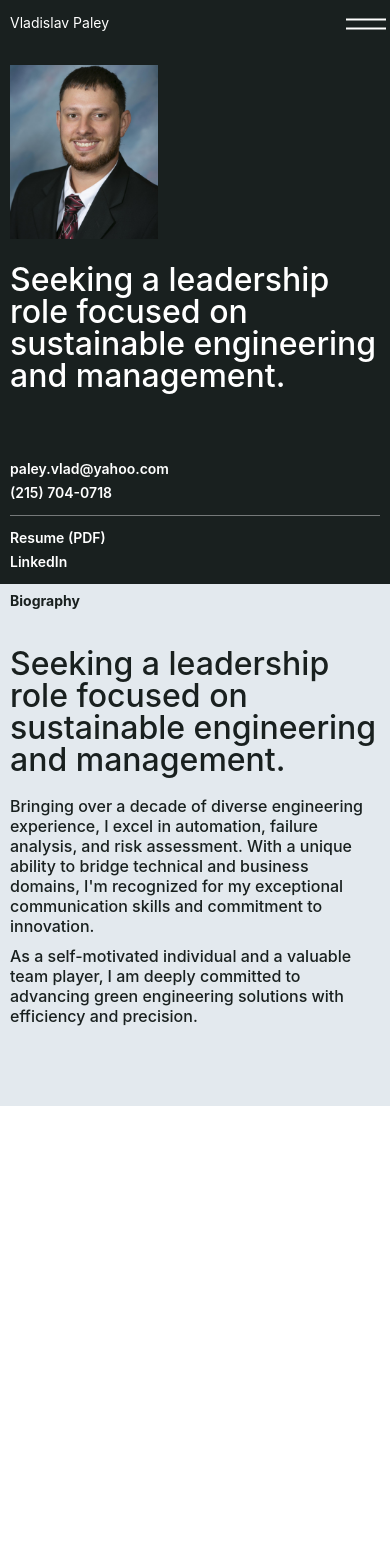
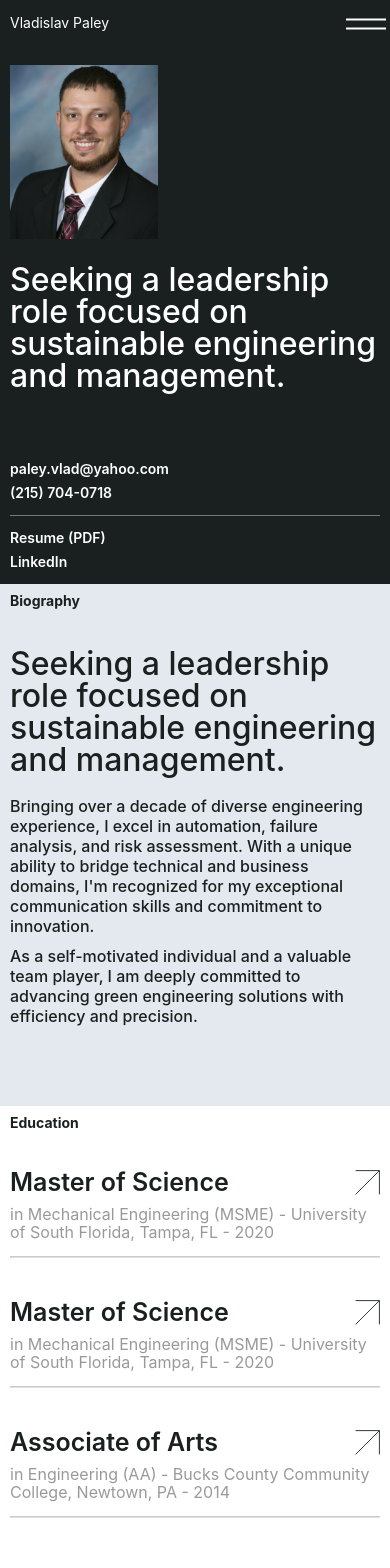
Before and after one commit to pishchela/resume-website, an Angular app: page / in a window 390 px wide. Shown: the top 1568 px of the page. Before the commit the page ends 1106 px from the top, so only its background shows below. Built offline with nearby package versions, Linux system fonts and the light colour scheme.

Commit message:
accordion sections mobile done

```diff
--- a/src/app/app.component.html
+++ b/src/app/app.component.html
@@ -26,26 +26,32 @@
   </section>
 
   <!---TODO: use here new control flow 'for' --->
-<!--  <section *ngFor="let section of data.sections"-->
-<!--           id="{{section.title}}">-->
-<!--    <resume-section-container [backgroundColor]="section.backgroundColor">-->
-<!--      <ng-container slot="header">{{section.title}}</ng-container>-->
-<!--      <div class="resume__section_content">-->
-<!--        <div class="resume__section_content__item"-->
-<!--             *ngFor="let item of section.content">-->
-<!--          <resume-accordion>-->
-<!--            <resume-accordion-header slot="header"-->
-<!--                                     [subheader]="item.subheader"-->
-<!--                                     [header]="item.header">-->
-<!--            </resume-accordion-header>-->
-<!--            <resume-accordion-body-->
-<!--              slot="body"-->
-<!--              [description]="item.description">-->
-<!--            </resume-accordion-body>-->
-<!--          </resume-accordion>-->
-<!--        </div>-->
-<!--      </div>-->
-<!--    </resume-section-container>-->
-<!--  </section>-->
+  <section *ngFor="let section of data.sections"
+           id="{{section.title}}">
+    <resume-section-container [backgroundColor]="section.backgroundColor">
+      <ng-container slot="header">{{section.title}}</ng-container>
+      <div class="resume__section_content">
+        <div class="resume__section_content__item"
+             *ngFor="let item of section.content">
+          <resume-accordion>
+            <resume-accordion-header slot="header"
+                                     [subheader]="item.subheader"
+                                     [header]="item.header">
+            </resume-accordion-header>
+            <resume-accordion-body
+              slot="body"
+              [description]="item.description">
+            </resume-accordion-body>
+          </resume-accordion>
+        </div>
+      </div>
+    </resume-section-container>
+  </section>
+  <section>
+    <resume-header-section
+      [header]="data.header"
+      [socialItems]="data.socialItems">
+    </resume-header-section>
+  </section>
 
 </div>
--- a/src/app/shared/components/accordion/accordion-body/accordion-body-list-complex/accordion-body-list-complex.component.scss
+++ b/src/app/shared/components/accordion/accordion-body/accordion-body-list-complex/accordion-body-list-complex.component.scss
@@ -42,3 +42,30 @@
     }
   }
 }
+
+@media screen and (max-width: $screenWidthDesktop) {
+  .complex-list{
+    padding-left: 50px;
+    &__item {
+      flex-direction: column;
+      p {
+        margin-bottom: 20px;
+      }
+    }
+    h6 {
+      margin-bottom: 10px;
+    }
+  }
+}
+
+@media screen and (max-width: $screenWidthDesktop) {
+  .complex-list {
+    padding-left: 50px;
+  }
+}
+
+@media screen and (max-width: $screenWidthTabletSmall) {
+  .complex-list {
+    padding-left: 30px;
+  }
+}
--- a/src/app/shared/components/accordion/accordion-body/accordion-body-list/accordion-body-list.component.scss
+++ b/src/app/shared/components/accordion/accordion-body/accordion-body-list/accordion-body-list.component.scss
@@ -23,3 +23,15 @@ div {
     padding-left: 63px;
   }
 }
+
+@media screen and (max-width: $screenWidthDesktop) {
+  .body-list {
+    padding-left: 50px;
+  }
+}
+
+@media screen and (max-width: $screenWidthTabletSmall) {
+  .body-list {
+    padding-left: 30px;
+  }
+}
--- a/src/app/shared/components/accordion/accordion-container/accordion-container.component.scss
+++ b/src/app/shared/components/accordion/accordion-container/accordion-container.component.scss
@@ -84,3 +84,14 @@
     }
   }
 }
+
+@media screen and (max-width: $screenWidthDesktop) {
+  .accordion {
+    &__opened {
+      .accordion__body {
+        padding-top: 40px;
+        padding-bottom: 40px;
+      }
+    }
+  }
+}
--- a/src/app/shared/components/accordion/accordion-header/accordion-header.component.scss
+++ b/src/app/shared/components/accordion/accordion-header/accordion-header.component.scss
@@ -32,3 +32,18 @@
     }
   }
 }
+
+@media screen and (max-width: $screenWidthDesktop) {
+  .accordion-header {
+    position: relative;
+  }
+  :host {
+    img {
+      position: absolute;
+      right: 0;
+      top: 0;
+      width: 25px;
+      height: 25px;
+    }
+  }
+}
--- a/src/assets/styles/typography.scss
+++ b/src/assets/styles/typography.scss
@@ -126,6 +126,18 @@ a {
     font-size: 14px;
     line-height: 14px;
   }
+  h4 {
+    font-size: 25px;
+    line-height: 25px;
+  }
+  h5, p {
+    font-size: 16px;
+    line-height: 18px;
+  }
+  h6 {
+    font-size: 20px;
+    line-height: 24px;
+  }
 }
 
 @media screen and (max-width: $screenWidthTablet) {
@@ -139,12 +151,4 @@ a {
     font-size: 32px;
     line-height: 32px;
   }
-  h2 {
-    font-size: 32px;
-    line-height: 32px;
-  }
-  h3 {
-    font-size: 14px;
-    line-height: 14px;
-  }
 }
```
